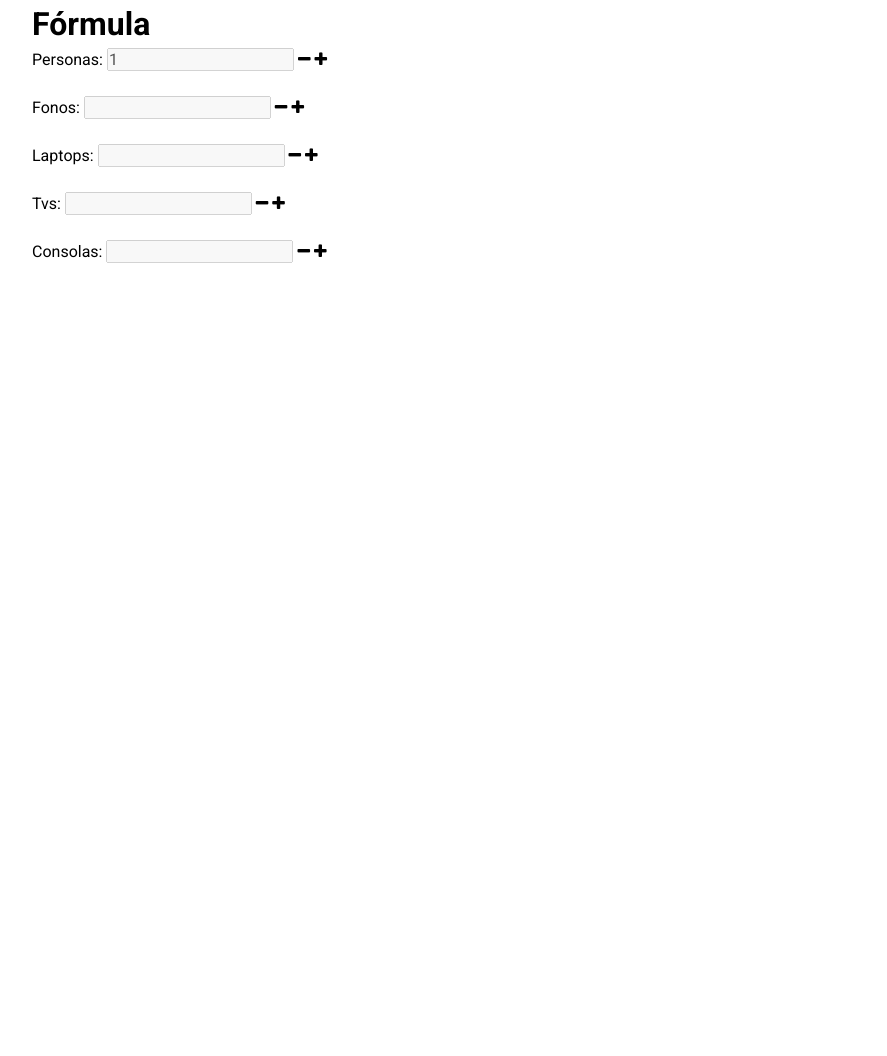
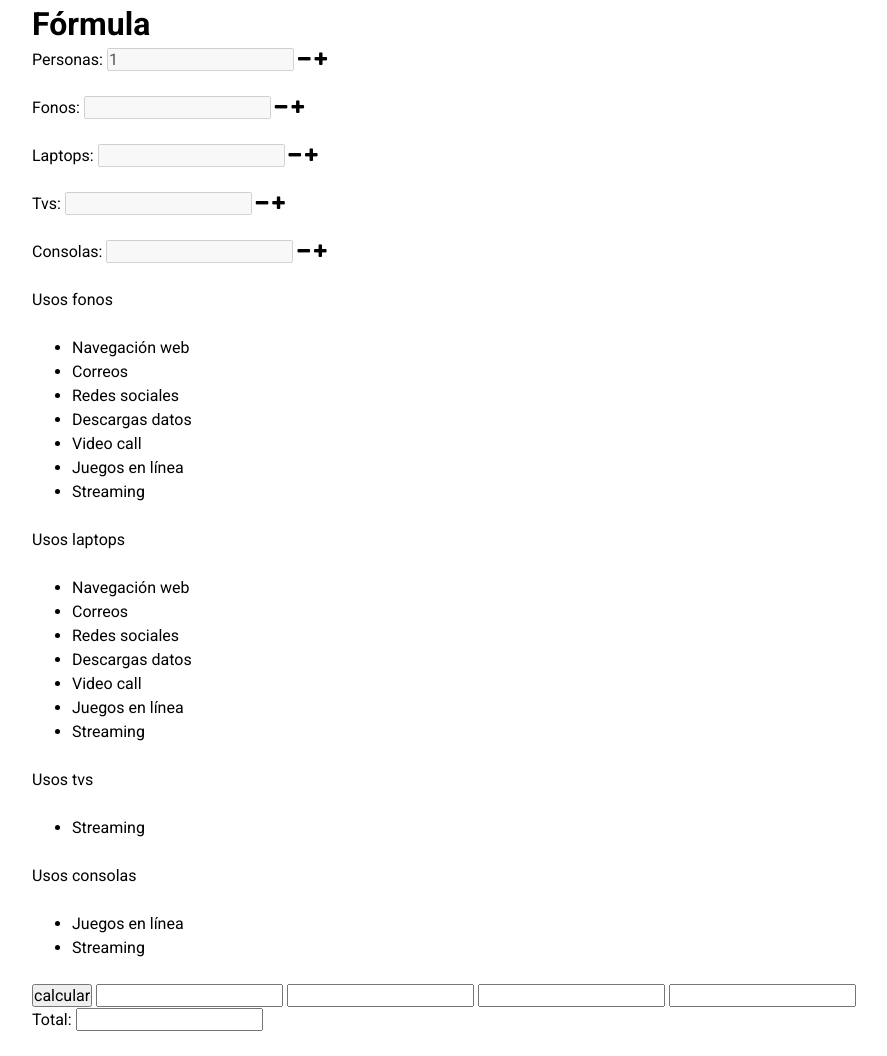
Before and after one commit to jlvelito/clarohome, a plain HTML site: page index.html in a window 1280 px wide. Shown: the whole page, without its empty margins (50-937 px from the left). Before the commit the page ends 800 px from the top, so only its background shows below. Drawn offline with Linux system fonts and the light colour scheme.

Commit message:
First claro commit b

```diff
--- a/css/styles.scss
+++ b/css/styles.scss
@@ -8,6 +8,15 @@ body,html{
   font-family: $font-family;
 }
 
+ul{
+  li{
+    &.active{
+      background-color: $black;
+      color: $white;
+    }
+  }
+}
+
 .ctl-form-box p span{
   -webkit-touch-callout: none; /* iOS Safari */
     -webkit-user-select: none; /* Safari*/
--- a/index.html
+++ b/index.html
@@ -56,12 +56,99 @@
 					<span class="fa fa-plus simple"></span>
 				</p>
 			</div>
-			<div class="ctl-form-box">
-
+			<div class="ctl-form-box" id="usarFonos">
+				<p>
+					<span>Usos fonos</span>
+				</p>
+				<ul>
+					<li class="usetype" data-use="0.5">
+						Navegación web
+					</li>
+					<li class="usetype" data-use="0.5">
+						Correos
+					</li>
+					<li class="usetype" data-use="1">
+						Redes sociales
+					</li>
+					<li class="usetype" data-use="2">
+						Descargas datos
+					</li>
+					<li class="usetype" data-use="2">
+						Video call
+					</li>
+					<li class="usetype" data-use="2">
+						Juegos en línea
+					</li>
+					<li class="usetype" data-use="4">
+						Streaming
+					</li>
+				</ul>
+			</div>
+			<div class="ctl-form-box" id="usarLaptop">
+				<p>
+					<span>Usos laptops</span>
+				</p>
+				<ul>
+					<li class="usetype" data-use="0.5">
+						Navegación web
+					</li>
+					<li class="usetype" data-use="0.5">
+						Correos
+					</li>
+					<li class="usetype" data-use="1">
+						Redes sociales
+					</li>
+					<li class="usetype" data-use="2">
+						Descargas datos
+					</li>
+					<li class="usetype" data-use="2">
+						Video call
+					</li>
+					<li class="usetype" data-use="2">
+						Juegos en línea
+					</li>
+					<li class="usetype" data-use="4">
+						Streaming
+					</li>
+				</ul>
+			</div>
+			<div class="ctl-form-box" id="usarTv">
+				<p>
+					<span>Usos tvs</span>
+				</p>
+				<ul>
+					<li class="usetype" data-use="4">
+						Streaming
+					</li>
+				</ul>
+			</div>
+			<div class="ctl-form-box" id="usarConsola">
+				<p>
+					<span>Usos consolas</span>
+				</p>
+				<ul>
+					<li class="usetype" data-use="2">
+						Juegos en línea
+					</li>
+					<li class="usetype" data-use="4">
+						Streaming
+					</li>
+				</ul>
 			</div>
 			<div class="ctl-form-box">
+				<input type="button" value="calcular" id="calc" />
+				<input type="text" class="calculos" id="fonoCalc" />
+				<input type="text" class="calculos" id="laptopCalc" />
+				<input type="text" class="calculos" id="tvCalc" />
+				<input type="text" class="calculos" id="consolaCalc" />
+				<p>
+					<span>Total:</span>
+					<input type="text" id="totalCalc" />
+				</p>
+			</div>
+			<p>
 
-			</div>
+			</p>
 		</form>
 	</div>
 
--- a/js/script.js
+++ b/js/script.js
@@ -61,5 +61,54 @@ $(document).ready(function(){
     }
   });
 
+  $('.usetype').on('click',function(){
+    $(this).toggleClass('active');
+  });
+
+  var calcFono = 0;
+  var calcLapt = 0;
+  var calcTvs = 0;
+  var calcConsol = 0;
+
+  $('#calc').on('click',function(){
+    $('#usarFonos ul li.active').each(function(){
+      var valor = parseFloat($(this).attr('data-use'));
+      var fonoValor = parseInt($('#telefonos').val());
+      calcFono = calcFono + valor;
+      $('#fonoCalc').val(calcFono*fonoValor);
+      console.log(calcFono*fonoValor);
+    });
+    $('#usarLaptop ul li.active').each(function(){
+      var valor = parseFloat($(this).attr('data-use'));
+      var fonoValor = parseInt($('#laptops').val());
+      calcLapt = calcLapt + valor;
+      $('#laptopCalc').val(calcLapt*fonoValor);
+      console.log(calcLapt*fonoValor);
+    });
+    $('#usarTv ul li.active').each(function(){
+      var valor = parseFloat($(this).attr('data-use'));
+      var fonoValor = parseInt($('#tv').val());
+      calcTvs = calcTvs + valor;
+      $('#tvCalc').val(calcTvs*fonoValor);
+      console.log(calcTvs*fonoValor);
+    });
+    $('#usarConsola ul li.active').each(function(){
+      var valor = parseFloat($(this).attr('data-use'));
+      var fonoValor = parseInt($('#consola').val());
+      calcConsol = calcConsol + valor;
+      $('#consolaCalc').val(calcConsol*fonoValor);
+      console.log(calcConsol*fonoValor);
+    });
+
+    setTimeout(function(){
+      var calcFono2 = parseFloat($('#fonoCalc').val());
+      var calcLapt2 = parseFloat($('#laptopCalc').val());
+      var calcTvs2 = parseFloat($('#tvCalc').val());
+      var calcConsol2 = parseFloat($('#consolaCalc').val());
+      $('#totalCalc').val(calcFono2+calcLapt2+calcTvs2+calcConsol2);
+     }, 300);
+
+  });
+
 
 });
```
Also changed, not shown: css/styles.css, 1 other file.
